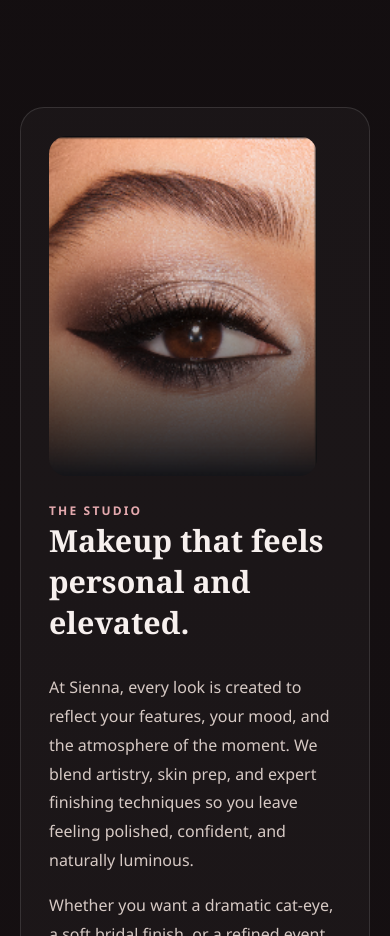
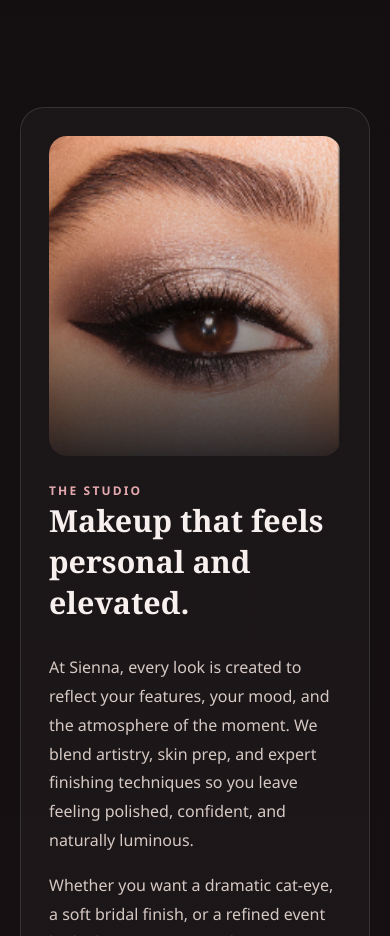
Before and after one commit to ambattaglia/Sienna-Studio, a plain HTML site: page index.html in a window 390 px wide. Shown: the part 3180-4116 px from the top of the page. Drawn offline with Linux system fonts and the light colour scheme.

Commit message:
Fix mobile studio image overlap

```diff
--- a/index.html
+++ b/index.html
@@ -420,6 +420,12 @@
           min-height: 420px;
         }
 
+        .detail-panel img {
+          width: 100%;
+          height: 320px;
+          min-height: 0;
+        }
+
         .section-header {
           flex-direction: column;
           align-items: flex-start;
```
